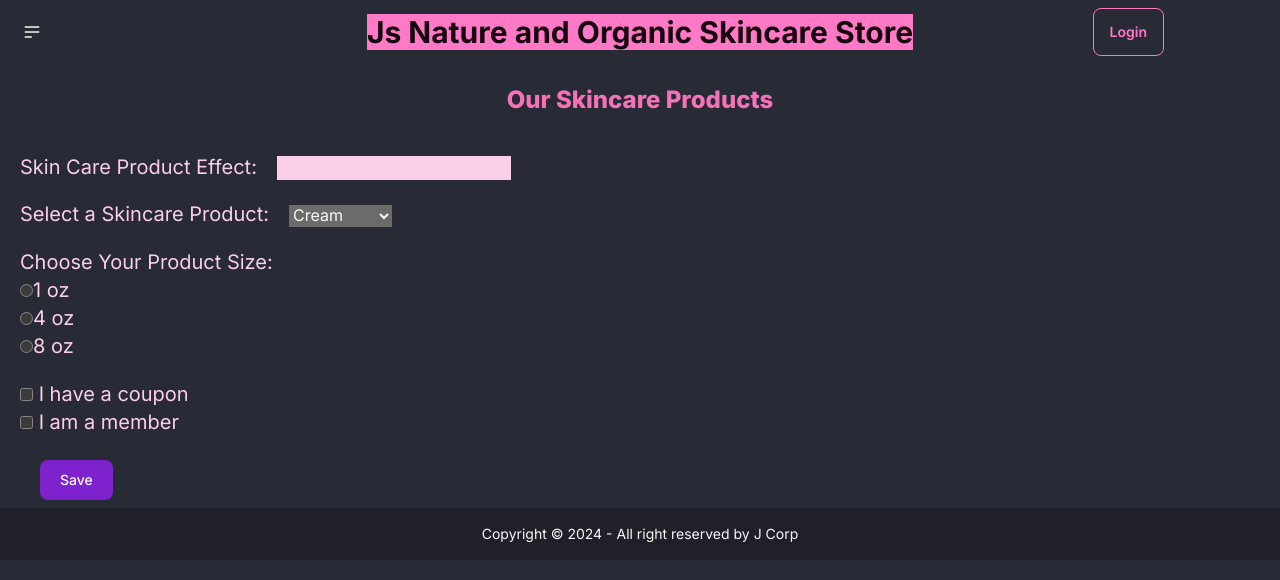
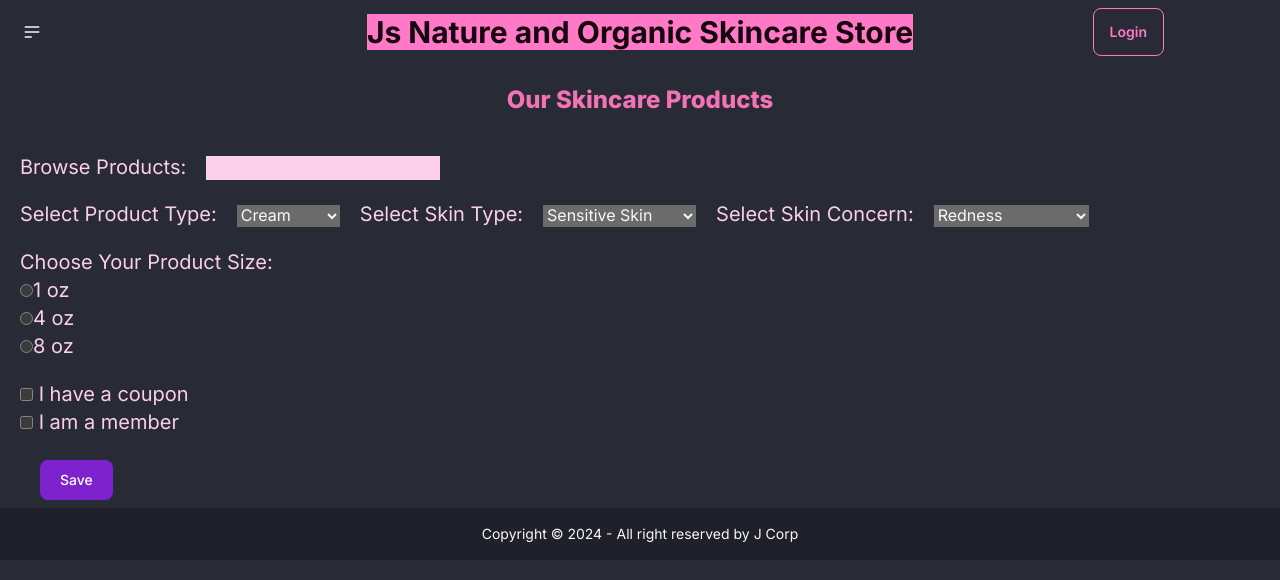
Before and after one commit to judynliu/exam2, a Next.js app: page /final in a window 1280 px wide. Shown: the top 580 px of the page. Built offline with nearby package versions, Linux system fonts and the light colour scheme.

Commit message:
add form

```diff
--- a/app/final/page.tsx
+++ b/app/final/page.tsx
@@ -3,17 +3,31 @@ export default function Page() {
       <>
       <h1 className="my-5 text-2xl font-extrabold text-center text-pink-400">Our Skincare Products</h1>
       <form>
-        <label htmlFor="product" className="ml-5 text-xl text-pink-200">Skin Care Product Effect:</label>
+        <label htmlFor="product" className="ml-5 text-xl text-pink-200">Browse Products:</label>
         <input type="text" name="product" id="product" className="m-5 text-black
         bg-pink-200" />
         <br/>
 
-<label htmlFor="products" className="mx-5 text-xl text-pink-200">Select a Skincare Product:</label>
-<select name="products" id="products">
+<label htmlFor="product type" className="mx-5 text-xl text-pink-200">Select Product Type:</label>
+<select name="type" id="type">
   <option value="cream">Cream</option>
   <option value="serum">Serum</option>
   <option value="cleanser">Cleanser</option>
   <option value="eye cream">Eye Cream</option>
+</select>
+<label htmlFor="skin type" className="mx-5 text-xl text-pink-200">Select Skin Type:</label>
+<select name="type" id="type">
+  <option value="sensitive skin">Sensitive Skin</option>
+  <option value="oily skin">Oily Skin</option>
+  <option value="dry skin">Dry Skin</option>
+  <option value="combination skin">Combination Skin</option>
+</select>
+<label htmlFor="skin concern" className="mx-5 text-xl text-pink-200">Select Skin Concern:</label>
+<select name="concern" id="concern">
+  <option value="redness">Redness</option>
+  <option value="lack of hydration">Lack of Hydration</option>
+  <option value="signs of aging">Signs of Aging</option>
+  <option value="large pores">Large Pores</option>
 </select>
 <br />
 
```
